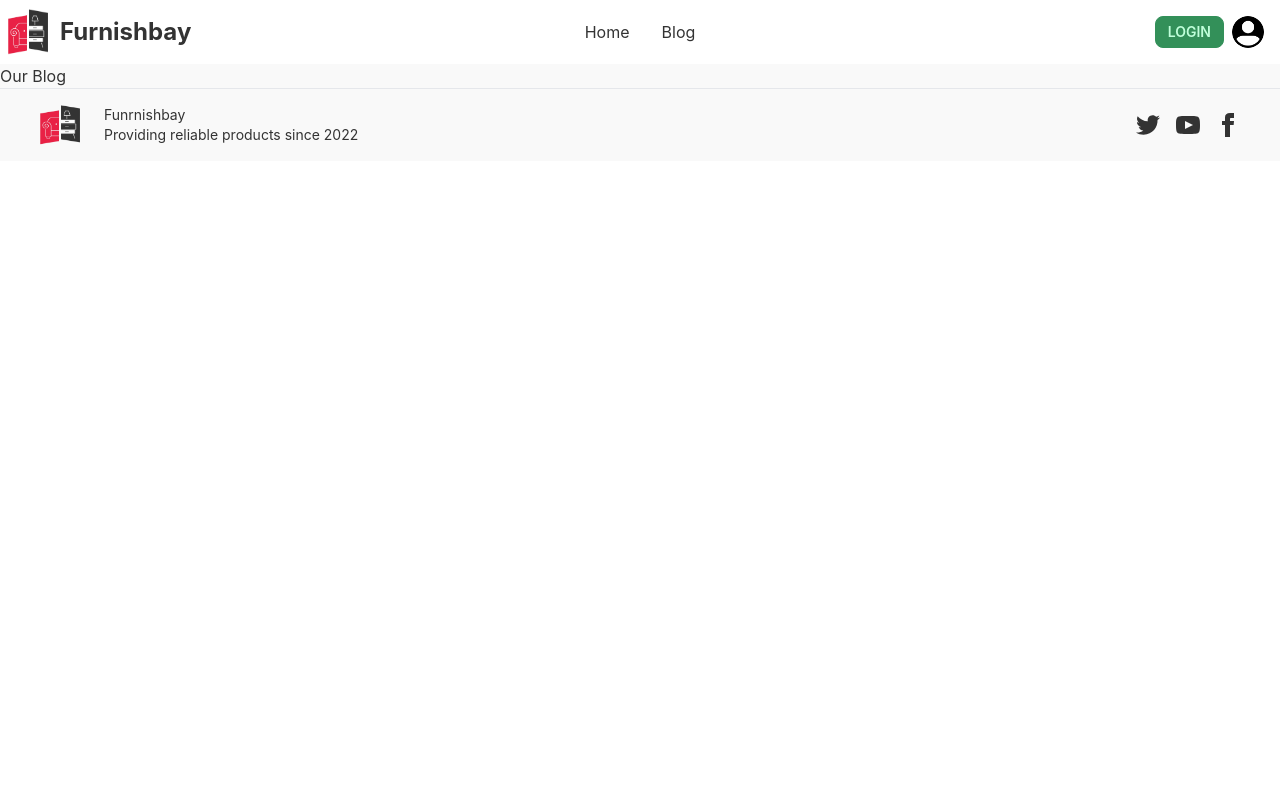
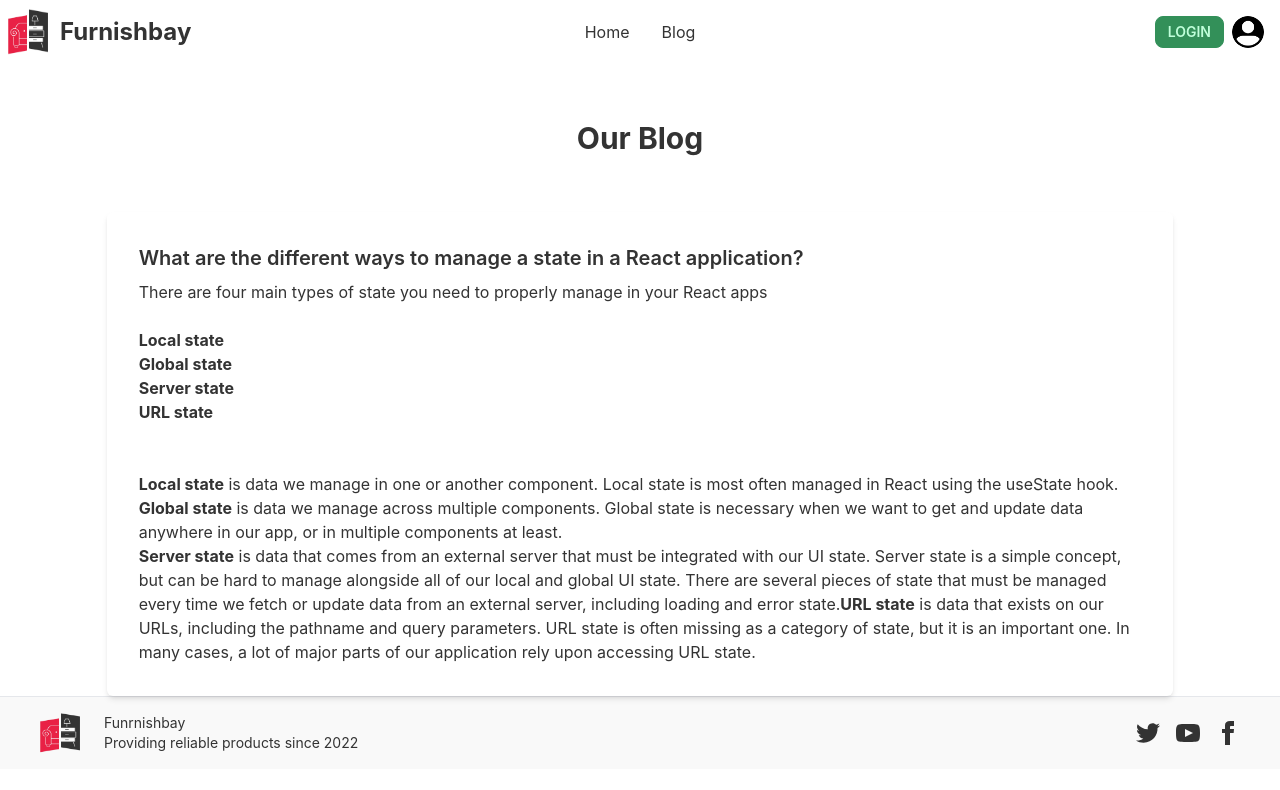
Before and after one commit to masudcodex/furnishbay, a React (Create React App) app: page /blog in a window 1280 px wide. Shown: the top 790 px of the page. Built offline with nearby package versions, Linux system fonts and the light colour scheme.

Commit message:
first blog post added in the blog page

```diff
--- a/src/Pages/Blog/Blog.js
+++ b/src/Pages/Blog/Blog.js
@@ -2,8 +2,29 @@ import React from 'react';
 
 const Blog = () => {
     return (
-        <div>
-            <h2>Our Blog</h2>
+        <div className='bg-white'>
+            <h2 className='text-3xl font-bold text-center py-14'>Our Blog</h2>
+            <div className="card w-10/12 bg-base-100 shadow-md rounded-md mx-auto">
+                <div className="card-body">
+                    <h2 className="card-title">What are the different ways to manage a state in a React application?</h2>
+                    <div className="card-actions justify-end">
+                    <p>
+                        There are four main types of state you need to properly manage in your React apps <br /> <br />
+                            <ol>
+                                <li><b>Local state</b></li>
+                                <li><b>Global state</b></li>
+                                <li><b>Server state</b></li>
+                                <li><b>URL state</b></li>
+                            </ol>
+                        <br /> <br />
+                        <b>Local state</b> is data we manage in one or another component. Local state is most often managed in React using the useState hook. <br />
+                        <b>Global state</b> is data we manage across multiple components. Global state is necessary when we want to get and update data anywhere in our app, or in multiple components at least. <br />
+                        <b>Server state</b> is data that comes from an external server that must be integrated with our UI state. Server state is a simple concept, but can be hard to manage alongside all of our local and global UI state. There are several pieces of state that must be managed every time we fetch or update data from an external server, including loading and error state.
+                        <b>URL state</b> is data that exists on our URLs, including the pathname and query parameters. URL state is often missing as a category of state, but it is an important one. In many cases, a lot of major parts of our application rely upon accessing URL state.
+                    </p>
+                    </div>
+                </div>
+            </div>
         </div>
     );
 };
```
